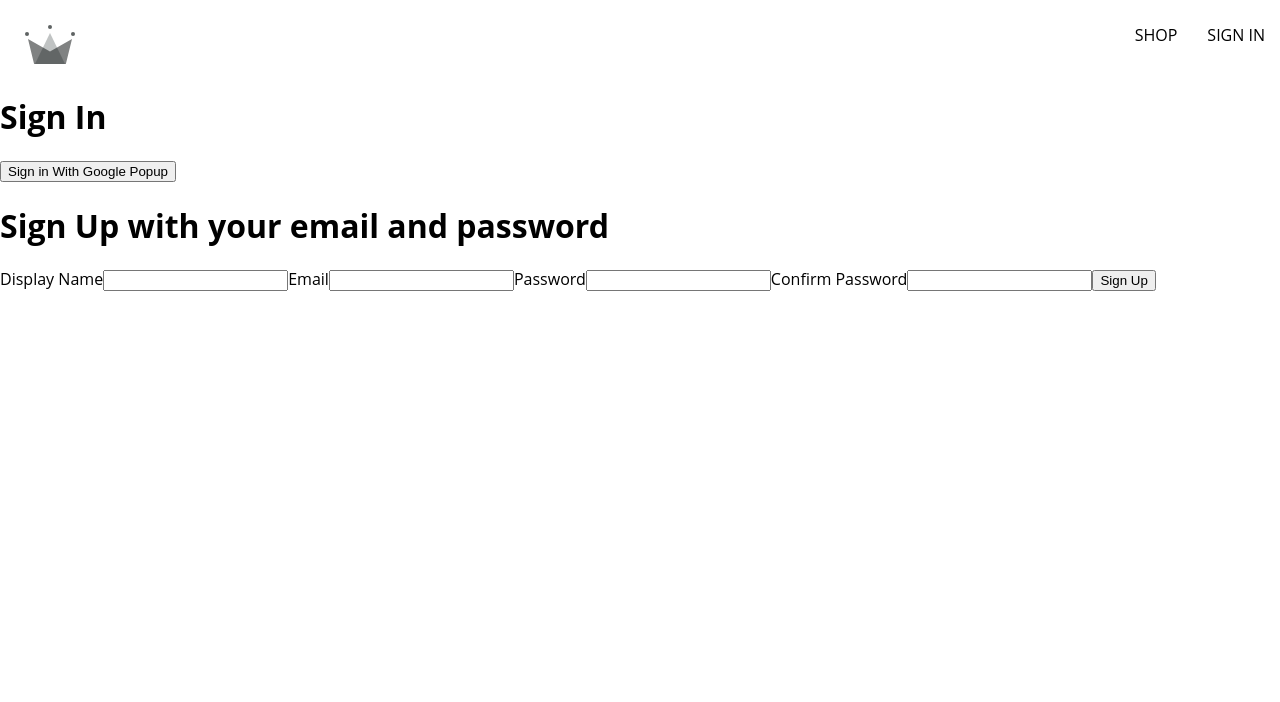
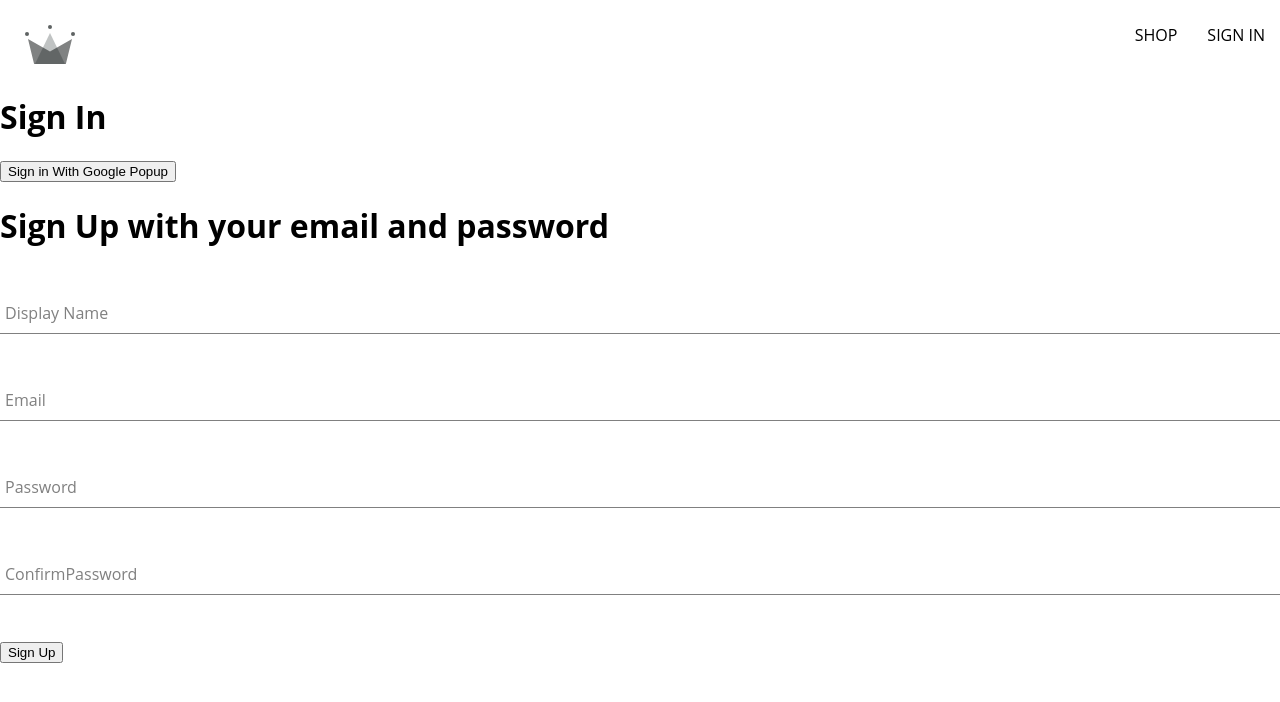
Before and after one commit to farisnizam/crwn-clothing, a React (Create React App) app: page /sign-in in a window 1280 px wide. Shown: the top 702 px of the page. Built offline with nearby package versions, Linux system fonts and the light colour scheme; the HTML template or start-up script is replaced by a standard one.

Commit message:
Generalizing Form Input

```diff
--- a/src/components/form-input/form-input.component.jsx
+++ b/src/components/form-input/form-input.component.jsx
@@ -1,47 +1,21 @@
-import { Fragment } from "react";
+import "./form-input.styles.scss";
 
-const FormInput = (props) => {
-  const { handleChange, formFields } = props;
-  const { displayName, email, password, confirmPassword } = formFields;
+const FormInput = ({ label, ...otherProps }) => {
   return (
-    <Fragment>
-      <label>Display Name</label>
-      <input
-        type="text"
-        required
-        onChange={handleChange}
-        name="displayName"
-        value={displayName}
-      />
+    <div className="group">
+      <input className="form-input" {...otherProps} />
+      {label && (
+        <label
+          className={`${
+            otherProps.value.length ? "shrink" : ""
+          } form-input-label`}
+        >
+          {label}
+        </label>
+      )}
 
-      <label>Email</label>
-      <input
-        type="email"
-        required
-        onChange={handleChange}
-        name="email"
-        value={email}
-      />
-
-      <label>Password</label>
-      <input
-        type="password"
-        required
-        onChange={handleChange}
-        name="password"
-        value={password}
-      />
-
-      <label>Confirm Password</label>
-      <input
-        type="password"
-        required
-        onChange={handleChange}
-        name="confirmPassword"
-        value={confirmPassword}
-      />
-      <button type="submit">Sign Up</button>
-    </Fragment>
+      {/* <button type="submit">Sign Up</button> */}
+    </div>
   );
 };
 
--- a/src/components/form-input/form-input.styles.scss
+++ b/src/components/form-input/form-input.styles.scss
@@ -0,0 +1,54 @@
+$sub-color: grey;
+$main-color: black;
+
+@mixin shrinkLabel {
+  top: -14px;
+  font-size: 12px;
+  color: $main-color;
+}
+
+.group {
+  position: relative;
+  margin: 45px 0;
+
+  .form-input {
+    background: none;
+    background-color: white;
+    color: $sub-color;
+    font-size: 18px;
+    padding: 10px 10px 10px 5px;
+    display: block;
+    width: 100%;
+    border: none;
+    border-radius: 0;
+    border-bottom: 1px solid $sub-color;
+    margin: 25px 0;
+
+    &:focus {
+      outline: none;
+    }
+
+    &:focus ~ .form-input-label {
+      @include shrinkLabel();
+    }
+  }
+
+  input[type="password"] {
+    letter-spacing: 0.3em;
+  }
+
+  .form-input-label {
+    color: $sub-color;
+    font-size: 16px;
+    font-weight: normal;
+    position: absolute;
+    pointer-events: none;
+    left: 5px;
+    top: 10px;
+    transition: 300ms ease all;
+
+    &.shrink {
+      @include shrinkLabel();
+    }
+  }
+}
--- a/src/components/sign-up/sign-up-form.component.jsx
+++ b/src/components/sign-up/sign-up-form.component.jsx
@@ -57,7 +57,42 @@
     <div>
       <h1>Sign Up with your email and password</h1>
       <form onSubmit={handleSubmit}>
-        <FormInput handleChange={handleChange} formFields={formFields} />
+        <FormInput
+          label="Display Name"
+          type="text"
+          required
+          onChange={handleChange}
+          name="displayName"
+          value={displayName}
+        />
+
+        <FormInput
+          label="Email"
+          type="email"
+          required
+          onChange={handleChange}
+          name="email"
+          value={email}
+        />
+
+        <FormInput
+          label="Password"
+          type="password"
+          required
+          onChange={handleChange}
+          name="password"
+          value={password}
+        />
+
+        <FormInput
+          label="ConfirmPassword"
+          type="password"
+          required
+          onChange={handleChange}
+          name="confirmPassword"
+          value={confirmPassword}
+        />
+        <button type="submit">Sign Up</button>
       </form>
     </div>
   );
```
